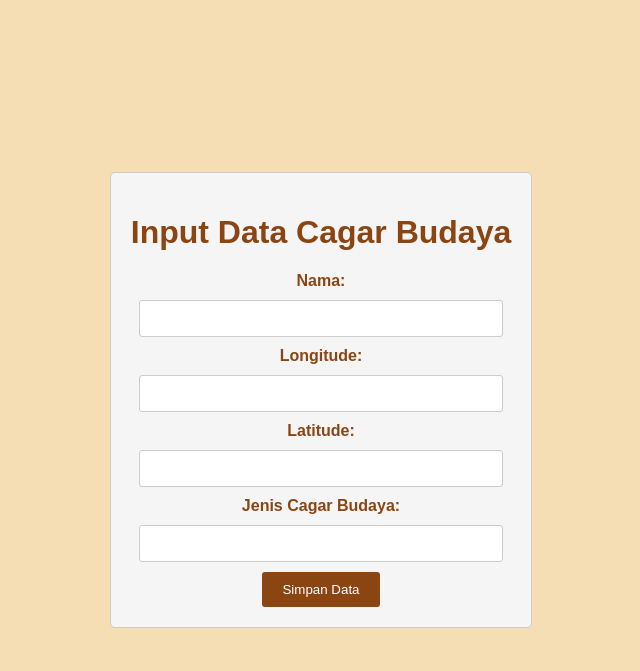
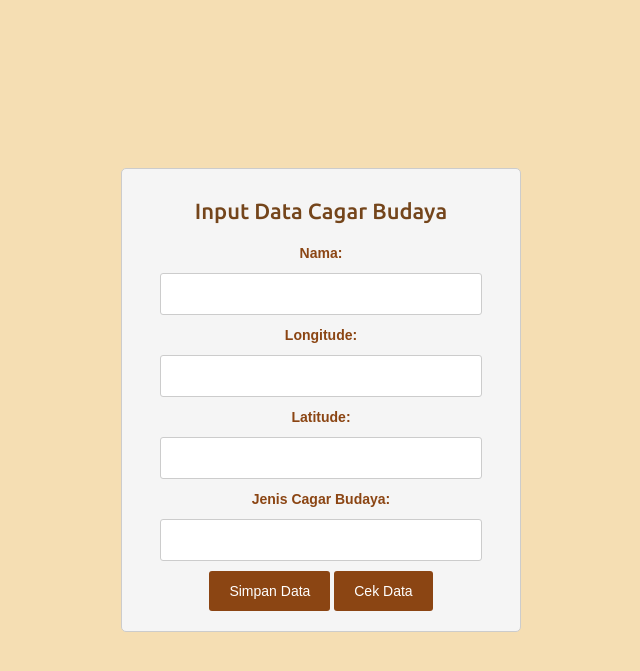
Before and after one commit to lailanrazz/sipenca, a PHP site: page /geoserver/input.php in a window 1280 px wide. Shown: the top 671 px of the page, without its empty margins (319-959 px from the left). Run offline with PHP 8.4, Linux system fonts and the light colour scheme; some libraries are stand-ins or nearby versions.

Commit message:
data webgis sipenca milik laila

```diff
--- a/input.php
+++ b/input.php
@@ -5,11 +5,24 @@
     <meta charset="UTF-8">
     <meta name="viewport" content="width=device-width, initial-scale=1.0">
     <title>Form Input Data Cagar Budaya</title>
+    <link rel="stylesheet" href="css/bootstrap.min.css">
+    <link rel="stylesheet" href="css/flexslider.css">
+    <link rel="stylesheet" href="css/jquery.fancybox.css">
+    <link rel="stylesheet" href="css/main.css">
+    <link rel="stylesheet" href="css/responsive.css">
+    <link rel="stylesheet" href="css/font-icon.css">
+    <link rel="stylesheet" href="css/animate.min.css">
+    <link rel="stylesheet" type="text/css" href="css/style4.css" />
+    <link href="https://fonts.googleapis.com/css?family=Great+Vibes" rel="stylesheet">
+    <link rel="stylesheet" href="https://maxcdn.bootstrapcdn.com/font-awesome/4.4.0/css/font-awesome.min.css">
+    <link rel="stylesheet" href="http://cdn.bootcss.com/animate.css/3.5.1/animate.min.css">
     <link rel="icon" href="http://luk.staff.ugm.ac.id/logo/UGM/Resmi/Warna.gif" type="image/x-icon">
     <style>
         body {
-            background-color: #f5deb3; /* Cream background color */
-            color: #8b4513; /* Brown text color */
+            background-color: #f5deb3;
+            /* Cream background color */
+            color: #8b4513;
+            /* Brown text color */
             font-family: Arial, sans-serif;
             text-align: center;
             margin: 0;
@@ -27,7 +40,7 @@
             border-radius: 5px;
         }
 
-        h1 {
+        h4 {
             text-align: center;
         }
 
@@ -62,12 +75,24 @@
             background-color: green;
         }
 
+        button {
+            background-color:#8b4513;
+            color: #fff;
+            padding: 10px 20px;
+            border: none;
+            border-radius: 3px;
+            cursor: pointer;
+        }
+
+        button:hover {
+            background-color: #0056b3;
+        }
     </style>
 </head>
 
 <body>
     <div id="form-container">
-        <h1>Input Data Cagar Budaya</h1>
+        <h4>Input Data Cagar Budaya</h4>
 
         <form method="post" action="">
             <label for="nama">Nama:</label>
@@ -83,35 +108,14 @@
             <input type="text" name="kategori" id="kategori">
 
             <input type="submit" name="submit" value="Simpan Data">
+
+            <!-- "Cek Data" button to open index.php -->
+            <a href="index.php"><button type="button">Cek Data</button></a>
         </form>
 
         <?php
         if (isset($_POST['submit'])) {
-            $nama = $_POST['nama'];
-            $longitude = $_POST['longitude'];
-            $latitude = $_POST['latitude'];
-            $kategori = $_POST['kategori'];
-
-            $servername = "localhost";
-            $username = "root";
-            $password = "";
-            $dbname = "diy";
-
-            $conn = new mysqli($servername, $username, $password, $dbname);
-
-            if ($conn->connect_error) {
-                die("Connection failed: " . $conn->connect_error);
-            }
-
-            $sql = "INSERT INTO cagar_budaya (nama, longitude, latitude, kategori) VALUES ('$nama', '$longitude', '$latitude', '$kategori')";
-
-            if ($conn->query($sql) === TRUE) {
-                echo "New record created successfully";
-            } else {
-                echo "Error: " . $sql . "<br>" . $conn->error;
-            }
-
-            $conn->close();
+            // Your existing PHP code for form submission and database insertion
         }
         ?>
     </div>
```
Also changed, not shown: index.php (+29 -2 lines), web2.php (+10 -0 lines).
